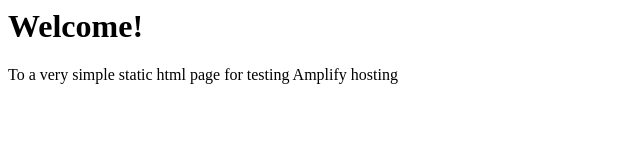
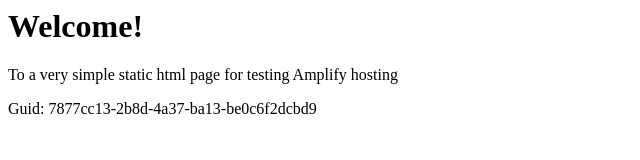
Before and after one commit to aws-aemilia-sin/Github-PR-Commit-Integration-Test-DoNotTouch-v0-prod-ap-southeast-1, a website: page src/index.html in a window 1280 px wide. Shown: the whole page, without its empty margins (0-640 px from the left). Drawn offline with Linux system fonts and the light colour scheme.

Commit message:
commit from integ tests

```diff
--- a/src/index.html
+++ b/src/index.html
@@ -1,3 +1,5 @@
+
+
 <html lang="en">
 
 <head>
@@ -10,6 +12,6 @@
 <body>
     <h1>Welcome!</h1>
     <p>To a very simple static html page for testing Amplify hosting</p>
-</body>
+    <p>Guid: 7877cc13-2b8d-4a37-ba13-be0c6f2dcbd9</p></body>
 
 </html>
```
